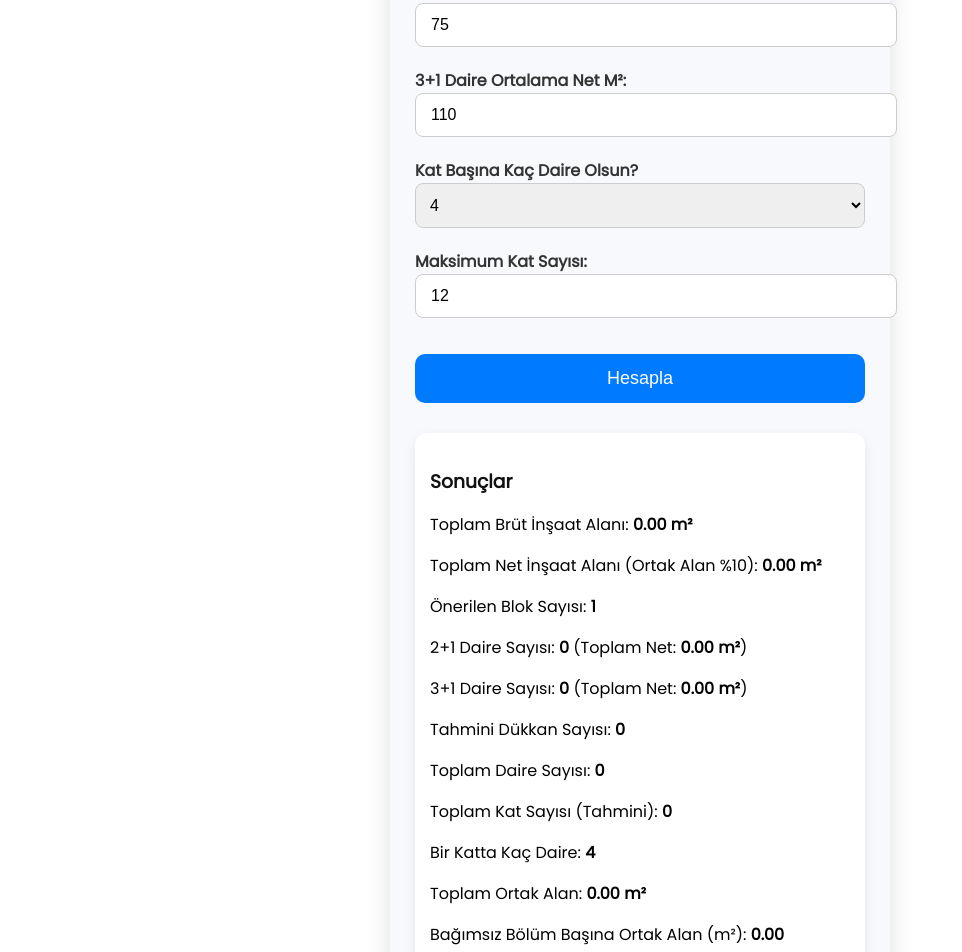
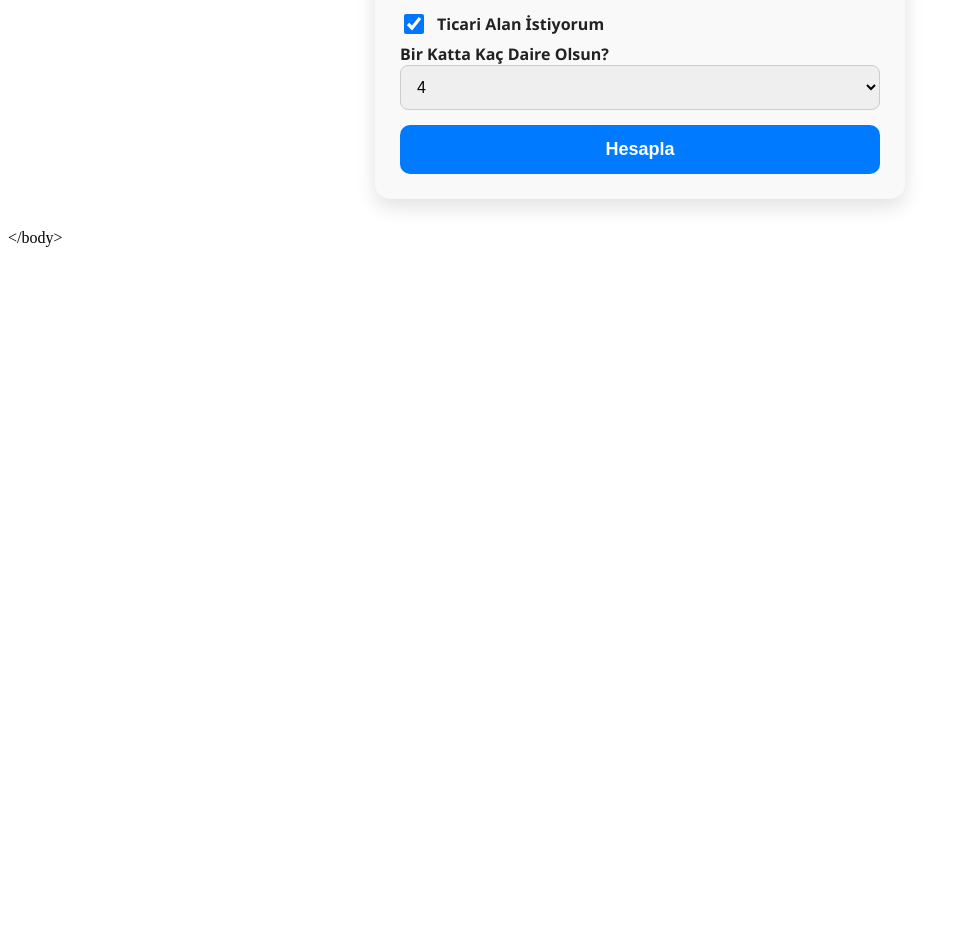
Before and after one commit to hasaannn327-source/imar-hesab-, a React (Create React App) app: page / in a window 1280 px wide. Shown: the part 560-1512 px from the top of the page, without its empty margins (0-962 px from the left). After the commit the page ends 815 px from the top, so only its background shows below. Built offline with nearby package versions, Linux system fonts and the light colour scheme.

Commit message:
Update App.js

```diff
--- a/src/App.js
+++ b/src/App.js
@@ -1,6 +1,4 @@
 import React, { useState, useRef } from "react";
-import jsPDF from "jspdf";
-import html2canvas from "html2canvas";
 
 export default function App() {
   const [arsaM2, setArsaM2] = useState("");
@@ -8,26 +6,21 @@ export default function App() {
   const [kaks, setKaks] = useState("");
   const [yolCephe, setYolCephe] = useState("1");
   const [egimVar, setEgimVar] = useState(false);
-  const [toplamInsaat, setToplamInsaat] = useState(0);
-  const [blokSayisi, setBlokSayisi] = useState(1);
 
-  const [ikiArtibir, setIkiArtibir] = useState(0);
-  const [ucArtibir, setUcArtibir] = useState(0);
-  const [ticariBirim, setTicariBirim] = useState(0);
-
-  const [ikiArtibirNetM2, setIkiArtibirNetM2] = useState(75);
   const [ucArtibirNetM2, setUcArtibirNetM2] = useState(110);
+  const [katBasinaDaire, setKatBasinaDaire] = useState(4);
+  const [ticariAlaniIsterMi, setTicariAlaniIsterMi] = useState(true);
 
   const ortakAlanOrani = 0.1;
 
-  const [katBasinaDaire, setKatBasinaDaire] = useState(4);
+  const [blokSayisi, setBlokSayisi] = useState(1);
+  const [toplamInsaat, setToplamInsaat] = useState(0);
+  const [ucArtibir, setUcArtibir] = useState(0);
+  const [ticariBirim, setTicariBirim] = useState(0);
+  const [toplamKat, setToplamKat] = useState(0);
+  const [toplamDaire, setToplamDaire] = useState(0);
 
-  const [maxKat, setMaxKat] = useState(12);
-
-  const planRef = useRef();
-
-  // Güncel toplamDaire ve toplamKat için state ekleyebiliriz ama
-  // burada hesapla sonrası hesaplanıyor ve UI'da direkt gösteriliyor
+  const [uyariMesajlari, setUyariMesajlari] = useState([]);
 
   const hesapla = () => {
     const arsa = parseFloat(arsaM2);
@@ -40,162 +33,134 @@ export default function App() {
       isNaN(taksVal) ||
       isNaN(kaksVal) ||
       isNaN(yol) ||
-      arsa <= 0 ||
-      taksVal <= 0 ||
-      kaksVal <= 0
+      arsa <= 0
     ) {
-      alert("Lütfen tüm alanları doğru ve pozitif şekilde doldurunuz!");
+      alert("Lütfen tüm alanları doğru doldurunuz.");
       return;
     }
+
+    // Blok sayısı yol cephesi sayısına göre
+    let blok;
+    if (yol === 1) blok = 1;
+    else if (yol === 2) blok = 2;
+    else blok = 3;
+    setBlokSayisi(blok);
 
     const brutInsaat = arsa * kaksVal;
     setToplamInsaat(brutInsaat);
 
-    let blok;
-    if (yol === 1) blok = 1;
-    else if (yol === 2) blok = 2;
-    else if (yol >= 3) blok = 3;
-    else blok = 1;
-    setBlokSayisi(blok);
+    const netInsaat = brutInsaat * (1 - ortakAlanOrani);
 
-    const netInsaat = brutInsaat * (1 - ortakAlanOrani);
-    const netKonutAlani = netInsaat * 0.8;
-    const netTicariAlani = netInsaat * 0.2;
+    // 3+1 daire var mı, net alanı 0 ise daire yok say
+    let konutNetAlani = 0;
+    let ticariNetAlani = 0;
+    if (ticariAlaniIsterMi) {
+      ticariNetAlani = netInsaat * 0.2;
+      konutNetAlani = netInsaat * 0.8;
+    } else {
+      ticariNetAlani = 0;
+      konutNetAlani = netInsaat;
+    }
 
-    const daire2Adet =
-      ikiArtibirNetM2 > 0 ? Math.floor((netKonutAlani * 0.5) / ikiArtibirNetM2) : 0;
-    const daire3Adet =
-      ucArtibirNetM2 > 0 ? Math.floor((netKonutAlani * 0.5) / ucArtibirNetM2) : 0;
-    const ticariAdet = Math.floor(netTicariAlani / 100);
+    // 3+1 daire sayısı
+    const daireAdet = ucArtibirNetM2 > 0 ? Math.floor(konutNetAlani / ucArtibirNetM2) : 0;
+    setUcArtibir(daireAdet);
 
-    setIkiArtibir(daire2Adet);
-    setUcArtibir(daire3Adet);
+    // Ticari birim sayısı
+    const ticariAdet = ticariAlaniIsterMi ? Math.floor(ticariNetAlani / 100) : 0;
     setTicariBirim(ticariAdet);
 
-    const toplamDaire = daire2Adet + daire3Adet;
-    const gerekenKatSayisi = Math.ceil(toplamDaire / (katBasinaDaire * blok));
+    const toplamDaireSayisi = daireAdet;
+    setToplamDaire(toplamDaireSayisi);
 
-    if (gerekenKatSayisi > maxKat) {
-      alert(
-        `UYARI: İhtiyaç duyulan kat sayısı (${gerekenKatSayisi}) maksimum izin verilen kat sayısını (${maxKat}) aşıyor. Lütfen parametreleri gözden geçirin.`
-      );
-      return;
+    // Toplam kat sayısı
+    const katSayisi = Math.ceil(toplamDaireSayisi / (katBasinaDaire * blok));
+    setToplamKat(katSayisi);
+
+    // Yönetmelik kontrolü
+    const uyariListesi = [];
+
+    if (taksVal > 0.4) {
+      uyariListesi.push("TAKS 0.4'ten büyük olamaz.");
     }
+    if (kaksVal > 1.2) {
+      uyariListesi.push("KAKS 1.2'den büyük olamaz.");
+    }
+    if (katSayisi > 7) {
+      uyariListesi.push("Toplam kat sayısı 7'yi geçemez.");
+    }
+    // Otopark kontrolü: 3 daireye 1 araç
+    const otoparkGerekli = Math.ceil(toplamDaireSayisi / 3);
+    if (ticariAdet + otoparkGerekli < otoparkGerekli) {
+      uyariListesi.push("Otopark sayısı yetersiz.");
+    }
+    if (toplamDaireSayisi > 30) {
+      uyariListesi.push("30'dan fazla daire var, 10 tonluk su deposu gerekli.");
+    }
+
+    setUyariMesajlari(uyariListesi);
   };
 
-  const pdfOlustur = () => {
-    if (!planRef.current) return;
-
-    html2canvas(planRef.current).then((canvas) => {
-      const imgData = canvas.toDataURL("image/png");
-      const pdf = new jsPDF("p", "mm", "a4");
-      pdf.setFontSize(16);
-      pdf.text("İmar Hesaplama Raporu", 10, 20);
-      pdf.setFontSize(12);
-      pdf.text(`Arsa Alanı: ${arsaM2} m²`, 10, 30);
-      pdf.text(`TAKS: ${taks}`, 10, 40);
-      pdf.text(`KAKS: ${kaks}`, 10, 50);
-      pdf.text(`Yola Cephe Sayısı: ${yolCephe}`, 10, 60);
-      pdf.text(`Eğim Durumu: ${egimVar ? "Var" : "Yok"}`, 10, 70);
-      pdf.text(
-        `Toplam Brüt İnşaat Alanı: ${toplamInsaat.toFixed(2)} m²`,
-        10,
-        80
-      );
-      pdf.text(
-        `Toplam Net İnşaat Alanı (Ortak Alan %10): ${(
-          toplamInsaat *
-          (1 - ortakAlanOrani)
-        ).toFixed(2)} m²`,
-        10,
-        90
-      );
-      pdf.text(`Önerilen Blok Sayısı: ${blokSayisi}`, 10, 100);
-      pdf.text(
-        `2+1 Daire Sayısı: ${ikiArtibir} (Ortalama Net: ${ikiArtibirNetM2} m²)`,
-        10,
-        110
-      );
-      pdf.text(
-        `3+1 Daire Sayısı: ${ucArtibir} (Ortalama Net: ${ucArtibirNetM2} m²)`,
-        10,
-        120
-      );
-      pdf.text(`Tahmini Dükkan Sayısı: ${ticariBirim}`, 10, 130);
-      pdf.text(`Kat Başına Daire Sayısı: ${katBasinaDaire}`, 10, 140);
-      const toplamDaire = ikiArtibir + ucArtibir;
-      const toplamKat = Math.ceil(toplamDaire / (katBasinaDaire * blokSayisi));
-      pdf.text(`Toplam Kat Sayısı (Tahmini): ${toplamKat}`, 10, 150);
-
-      pdf.addImage(imgData, "PNG", 10, 160, 180, 100);
-      pdf.save("imar_raporu.pdf");
-    });
+  // Basit stil
+  const containerStyle = {
+    maxWidth: 480,
+    margin: "30px auto",
+    padding: 25,
+    fontFamily: "'Segoe UI', Tahoma, Geneva, Verdana, sans-serif",
+    backgroundColor: "#f9f9f9",
+    borderRadius: 15,
+    boxShadow: "0 8px 20px rgba(0,0,0,0.12)",
   };
-
-  const toplamDaire = ikiArtibir + ucArtibir;
-  const toplamKat = Math.ceil(toplamDaire / (katBasinaDaire * blokSayisi));
-
+  const labelStyle = { fontWeight: "600", marginBottom: 6, color: "#222" };
+  const inputStyle = {
+    width: "100%",
+    padding: 12,
+    marginBottom: 15,
+    fontSize: 16,
+    borderRadius: 8,
+    border: "1.5px solid #ccc",
+    outline: "none",
+  };
   const btnStyle = {
     width: "100%",
     padding: 14,
+    backgroundColor: "#007bff",
+    color: "white",
+    fontWeight: "600",
     fontSize: 18,
     borderRadius: 10,
+    cursor: "pointer",
     border: "none",
-    backgroundColor: "#007bff",
-    color: "white",
-    cursor: "pointer",
+  };
+  const warningStyle = {
     marginTop: 15,
+    padding: 15,
+    backgroundColor: "#ffe0e0",
+    color: "#d8000c",
+    borderRadius: 8,
+    fontWeight: "600",
   };
-
-  const inputStyle = {
-    width: "100%",
-    padding: "12px 15px",
-    marginBottom: 15,
+  const successStyle = {
+    marginTop: 15,
+    padding: 15,
+    backgroundColor: "#e0ffe0",
+    color: "#0a8000",
     borderRadius: 8,
-    border: "1.8px solid #ccc",
-    fontSize: 16,
-    outline: "none",
-  };
-
-  const labelStyle = {
     fontWeight: "600",
-    display: "block",
-    marginBottom: 6,
-    color: "#333",
-  };
-
-  const containerStyle = {
-    maxWidth: 450,
-    margin: "40px auto",
-    fontFamily: "'Poppins', sans-serif",
-    backgroundColor: "#f7f9fc",
-    padding: 25,
-    borderRadius: 15,
-    boxShadow: "0 12px 25px rgba(0,0,0,0.12)",
-  };
-
-  const resultsStyle = {
-    marginTop: 30,
-    padding: 15,
-    borderRadius: 12,
-    backgroundColor: "white",
-    boxShadow: "0 4px 12px rgba(0,0,0,0.08)",
   };
 
   return (
     <div style={containerStyle}>
-      <h2 style={{ textAlign: "center", color: "#222", marginBottom: 25 }}>
-        İmar Hesaplama
-      </h2>
+      <h2 style={{ textAlign: "center", marginBottom: 25 }}>İmar Hesaplama ve Yönetmelik Kontrol</h2>
 
       <label style={labelStyle}>
         Arsa Alanı (m²):
         <input
           type="number"
+          placeholder="Örnek: 500"
           value={arsaM2}
           onChange={(e) => setArsaM2(e.target.value)}
           style={inputStyle}
-          placeholder="Örnek: 500"
         />
       </label>
 
@@ -204,10 +169,10 @@ export default function App() {
         <input
           type="number"
           step="0.01"
+          placeholder="Örnek: 0.40"
           value={taks}
           onChange={(e) => setTaks(e.target.value)}
           style={inputStyle}
-          placeholder="Örnek: 0.40"
         />
       </label>
 
@@ -216,10 +181,10 @@ export default function App() {
         <input
           type="number"
           step="0.01"
+          placeholder="Örnek: 1.20"
           value={kaks}
           onChange={(e) => setKaks(e.target.value)}
           style={inputStyle}
-          placeholder="Örnek: 1.20"
         />
       </label>
 
@@ -228,7 +193,7 @@ export default function App() {
         <select
           value={yolCephe}
           onChange={(e) => setYolCephe(e.target.value)}
-          style={{ ...inputStyle, padding: "12px 10px" }}
+          style={inputStyle}
         >
           <option value="1">1</option>
           <option value="2">2</option>
@@ -236,118 +201,75 @@ export default function App() {
         </select>
       </label>
 
-      <label
-        style={{ ...labelStyle, display: "flex", alignItems: "center" }}
-      >
-        Eğim Var mı?
+      <label style={{ ...labelStyle, display: "flex", alignItems: "center", gap: 10 }}>
         <input
           type="checkbox"
           checked={egimVar}
           onChange={() => setEgimVar(!egimVar)}
-          style={{ marginLeft: 12, width: 20, height: 20, cursor: "pointer" }}
+          style={{ width: 20, height: 20, cursor: "pointer" }}
+        />
+        Arazi Eğimli mi?
+      </label>
+
+      <label style={labelStyle}>
+        3+1 Daire Ortalama Net M² (0 ise yok sayılır):
+        <input
+          type="number"
+          min="0"
+          value={ucArtibirNetM2}
+          onChange={(e) => setUcArtibirNetM2(Number(e.target.value))}
+          style={inputStyle}
         />
       </label>
 
-      <label style={labelStyle}>
-        2+1 Daire Ortalama Net M²:
+      <label style={{ ...labelStyle, display: "flex", alignItems: "center", gap: 10 }}>
         <input
-          type="number"
-          value={ikiArtibirNetM2}
-          onChange={(e) => setIkiArtibirNetM2(Number(e.target.value))}
-          style={inputStyle}
-          min={0}
-          placeholder="Örnek: 75 (0 ise hesaplanmaz)"
+          type="checkbox"
+          checked={ticariAlaniIsterMi}
+          onChange={() => setTicariAlaniIsterMi(!ticariAlaniIsterMi)}
+          style={{ width: 20, height: 20, cursor: "pointer" }}
         />
+        Ticari Alan İstiyorum
       </label>
 
       <label style={labelStyle}>
-        3+1 Daire Ortalama Net M²:
-        <input
-          type="number"
-          value={ucArtibirNetM2}
-          onChange={(e) => setUcArtibirNetM2(Number(e.target.value))}
-          style={inputStyle}
-          min={0}
-          placeholder="Örnek: 110 (0 ise hesaplanmaz)"
-        />
-      </label>
-
-      <label style={labelStyle}>
-        Kat Başına Kaç Daire Olsun?
+        Bir Katta Kaç Daire Olsun?
         <select
           value={katBasinaDaire}
           onChange={(e) => setKatBasinaDaire(Number(e.target.value))}
-          style={{ ...inputStyle, padding: "12px 10px" }}
+          style={inputStyle}
         >
-          <option value={2}>2</option>
-          <option value={3}>3</option>
-          <option value={4}>4</option>
-          <option value={5}>5</option>
+          {[2, 3, 4, 5].map((val) => (
+            <option key={val} value={val}>
+              {val}
+            </option>
+          ))}
         </select>
       </label>
 
-      <label style={labelStyle}>
-        Maksimum Kat Sayısı:
-        <input
-          type="number"
-          min={1}
-          max={50}
-          value={maxKat}
-          onChange={(e) => setMaxKat(Number(e.target.value))}
-          style={inputStyle}
-          placeholder="Örnek: 12"
-        />
-      </label>
-
-      <button style={btnStyle} onClick={hesapla}>
+      <button onClick={hesapla} style={btnStyle}>
         Hesapla
       </button>
 
-      <div ref={planRef} style={resultsStyle}>
-        <h3 style={{ marginBottom: 15, color: "#111" }}>Sonuçlar</h3>
-        <p>
-          Toplam Brüt İnşaat Alanı: <b>{toplamInsaat.toFixed(2)} m²</b>
-        </p>
-        <p>
-          Toplam Net İnşaat Alanı (Ortak Alan %10):{" "}
-          <b>{(toplamInsaat * (1 - ortakAlanOrani)).toFixed(2)} m²</b>
-        </p>
-        <p>
-          Önerilen Blok Sayısı: <b>{blokSayisi}</b>
-        </p>
-        <p>
-          2+1 Daire Sayısı: <b>{ikiArtibir}</b> (Toplam Net:{" "}
-          <b>{(ikiArtibir * ikiArtibirNetM2).toFixed(2)} m²</b>)
-        </p>
-        <p>
-          3+1 Daire Sayısı: <b>{ucArtibir}</b> (Toplam Net:{" "}
-          <b>{(ucArtibir * ucArtibirNetM2).toFixed(2)} m²</b>)
-        </p>
-        <p>
-          Tahmini Dükkan Sayısı: <b>{ticariBirim}</b>
-        </p>
-        <p>
-          Toplam Daire Sayısı: <b>{toplamDaire}</b>
-        </p>
-        <p>
-          Toplam Kat Sayısı (Tahmini): <b>{toplamKat}</b>
-        </p>
-        <p>
-          Bir Katta Kaç Daire: <b>{katBasinaDaire}</b>
-        </p>
-        <p>
-          Toplam Ortak Alan: <b>{(toplamInsaat * ortakAlanOrani).toFixed(2)} m²</b>
-        </p>
-        <p>
-          Bağımsız Bölüm Başına Ortak Alan (m²):{" "}
-          <b>
-            {(
-              (toplamInsaat * ortakAlanOrani) /
-              (ikiArtibir + ucArtibir + ticariBirim || 1) // bölme sıfıra karşı
-            ).toFixed(2)}
-          </b>
-        </p>
-      </div>
+      {uyariMesajlari.length > 0 ? (
+        <div style={warningStyle}>
+          <h4>Yönetmelik Uyarıları:</h4>
+          <ul>
+            {uyariMesajlari.map((msg, i) => (
+              <li key={i}>{msg}</li>
+            ))}
+          </ul>
+        </div>
+      ) : (
+        toplamInsaat > 0 && (
+          <div style={successStyle}>
+            <h4>Yönetmelik kurallarına uygun.</h4>
+            <p>Toplam Kat Sayısı: {toplamKat}</p>
+            <p>Toplam Daire Sayısı: {toplamDaire}</p>
+            <p>Toplam Brüt İnşaat Alanı: {toplamInsaat.toFixed(2)} m²</p>
+          </div>
+        )
+      )}
     </div>
   );
-    }
+                 }
```
